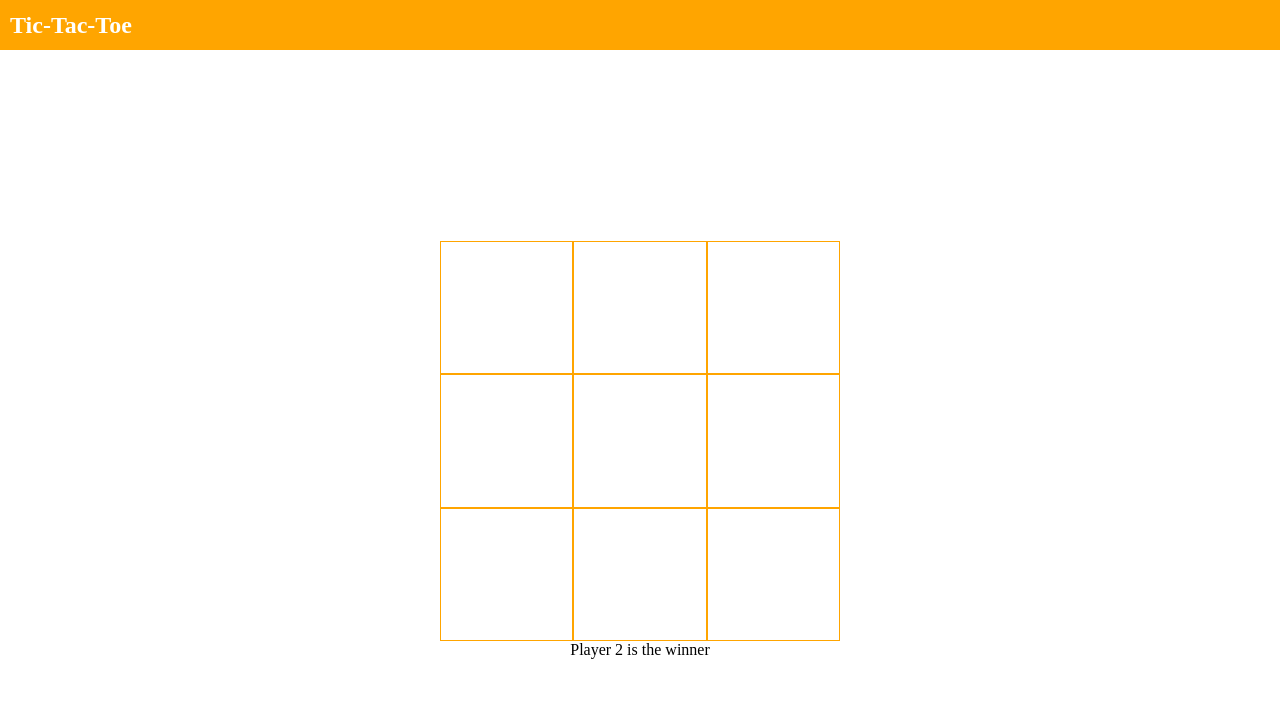
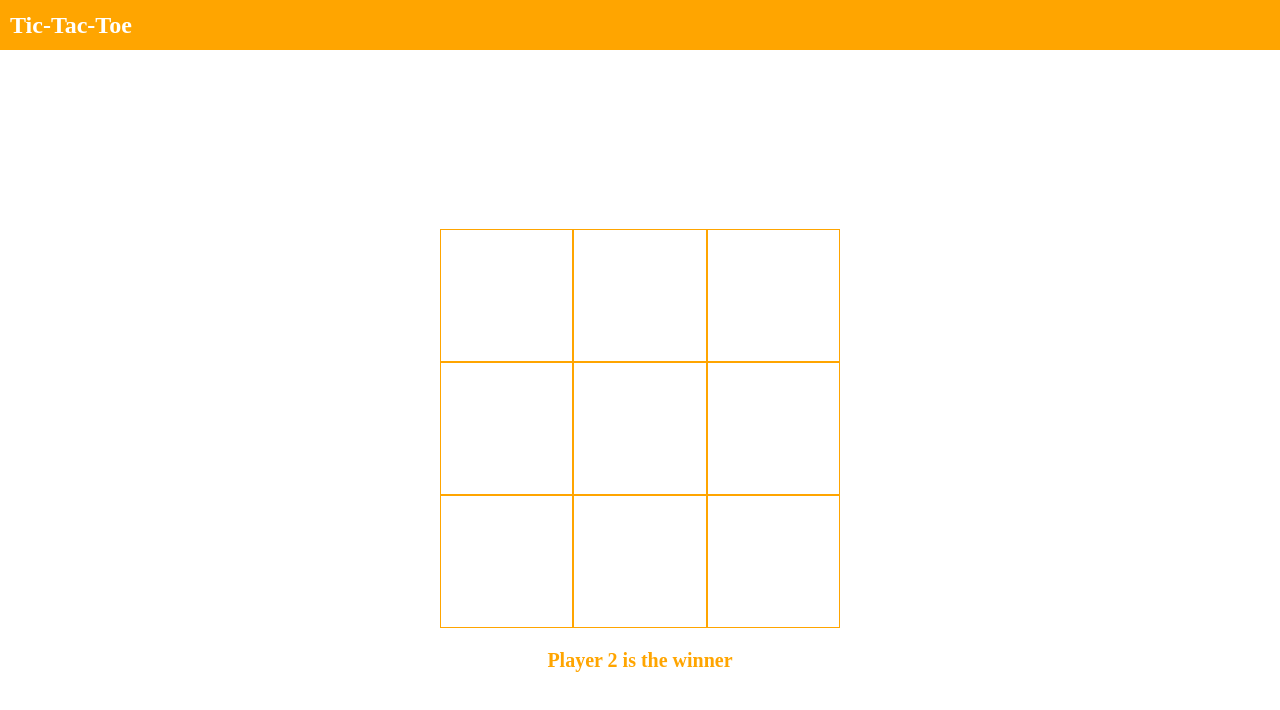
Before and after one commit to Bongani001/tic-tac-toe-web-app, a plain HTML site: page index.html in a window 1280 px wide. Drawn offline with Linux system fonts and the light colour scheme.

Commit message:
Edit file

```diff
--- a/index.html
+++ b/index.html
@@ -4,7 +4,7 @@
     <meta charset="UTF-8">
     <meta http-equiv="X-UA-Compatible" content="IE=edge">
     <meta name="viewport" content="width=device-width, initial-scale=1.0">
-    <script src="./main.js"></script>
+    <script src="./main.js" defer></script>
     <link rel="stylesheet" href="./style.css">
     <title>Tic Tac Toe | Gelo</title>
 </head>
--- a/main.js
+++ b/main.js
@@ -1,19 +1,7 @@
-// const gameboard = [];
-
-// const player = ((name, x) => {  // Create a player
-//     const getName = () => name;
-//     const getPiece = () => x;
-//     return getName, getPiece;
-// })();
-
-// const bob = player('boby', 'x');
-// console.log(bob);
-
-
 const gameBoard = (() => {
 
-    const playerFormation = (marker) => { //function for player creation
-        return marker;
+    const playerFormation = (mark) => { //function for player creation
+        return mark;
     };
 
     const player1 = playerFormation('X'); // Create player 1
@@ -32,8 +20,26 @@ const gameBoard = (() => {
         [9,5,1],
     ]
 
-   return {
-   player1: player1,
-   player2: player2
-   };
+    console.log(boardArr);
+//    return {
+//    player1: player1,
+//    player2: player2
+//    };
+
+    let markerGrid = document.querySelectorAll('.marker-grid');
+    let i = 0;
+
+    markerGrid.forEach(marker => {
+
+        marker.dataset.markerNum = i;
+        boardArr.push(marker);
+        marker.addEventListener('click', () => {
+            marker.textContent = 'x';
+            boardArr[marker.dataset.markerNum] = marker.textContent;
+            console.log(boardArr);
+        });
+        i++;
+   });
+
+
 })();
--- a/style.css
+++ b/style.css
@@ -20,7 +20,8 @@ nav {
     flex-direction: column;
     justify-content: center;
     align-items: center;
-    height: 100vh
+    height: 100vh;
+    gap: 20px;
 }
 
 .gameboard {
@@ -36,3 +37,9 @@ nav {
     border: 1px solid orange;
 
 }
+
+.winner-announcement {
+    color: orange;
+    font-size: 20px;
+    font-weight: bolder;
+}
```
